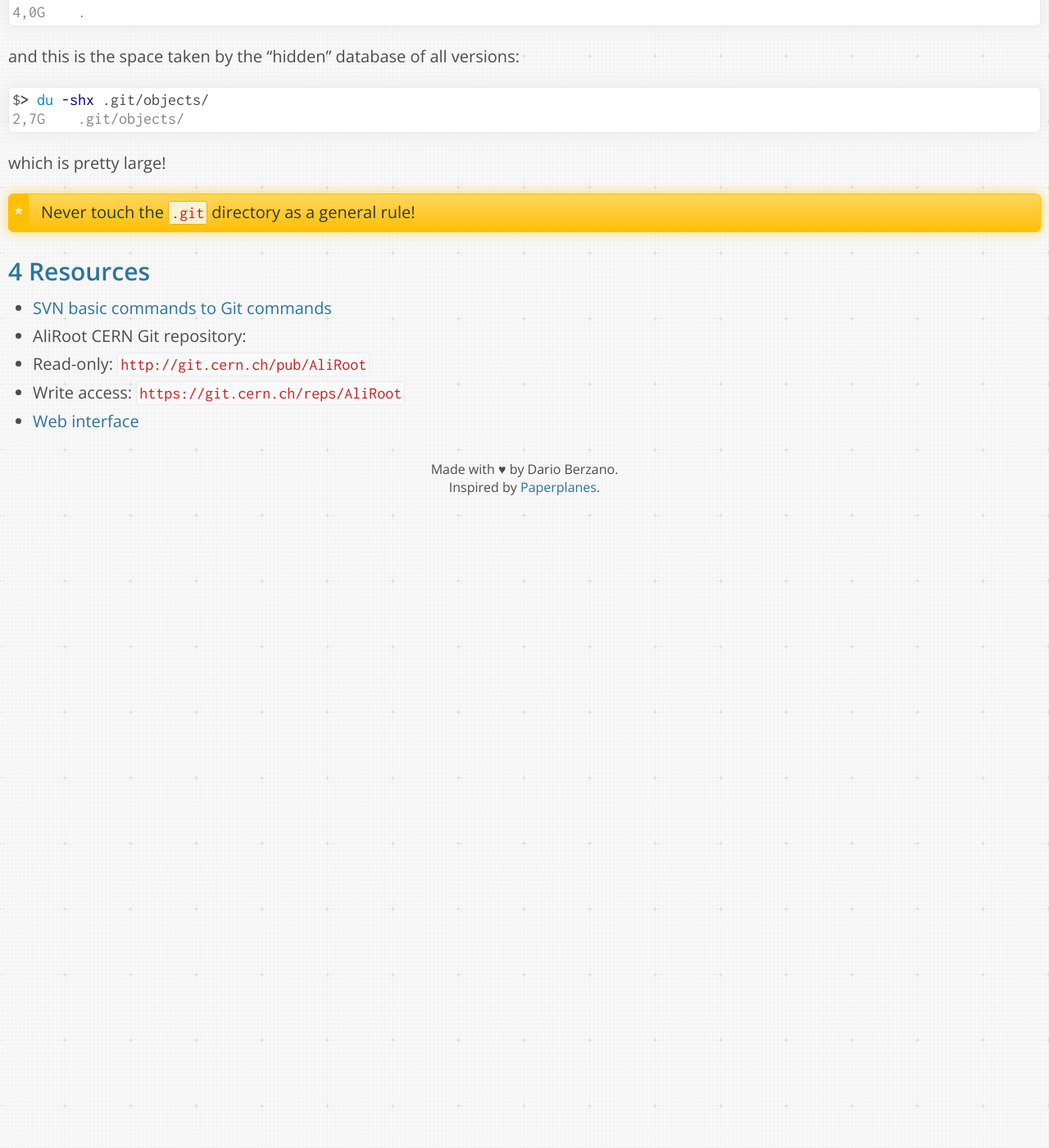
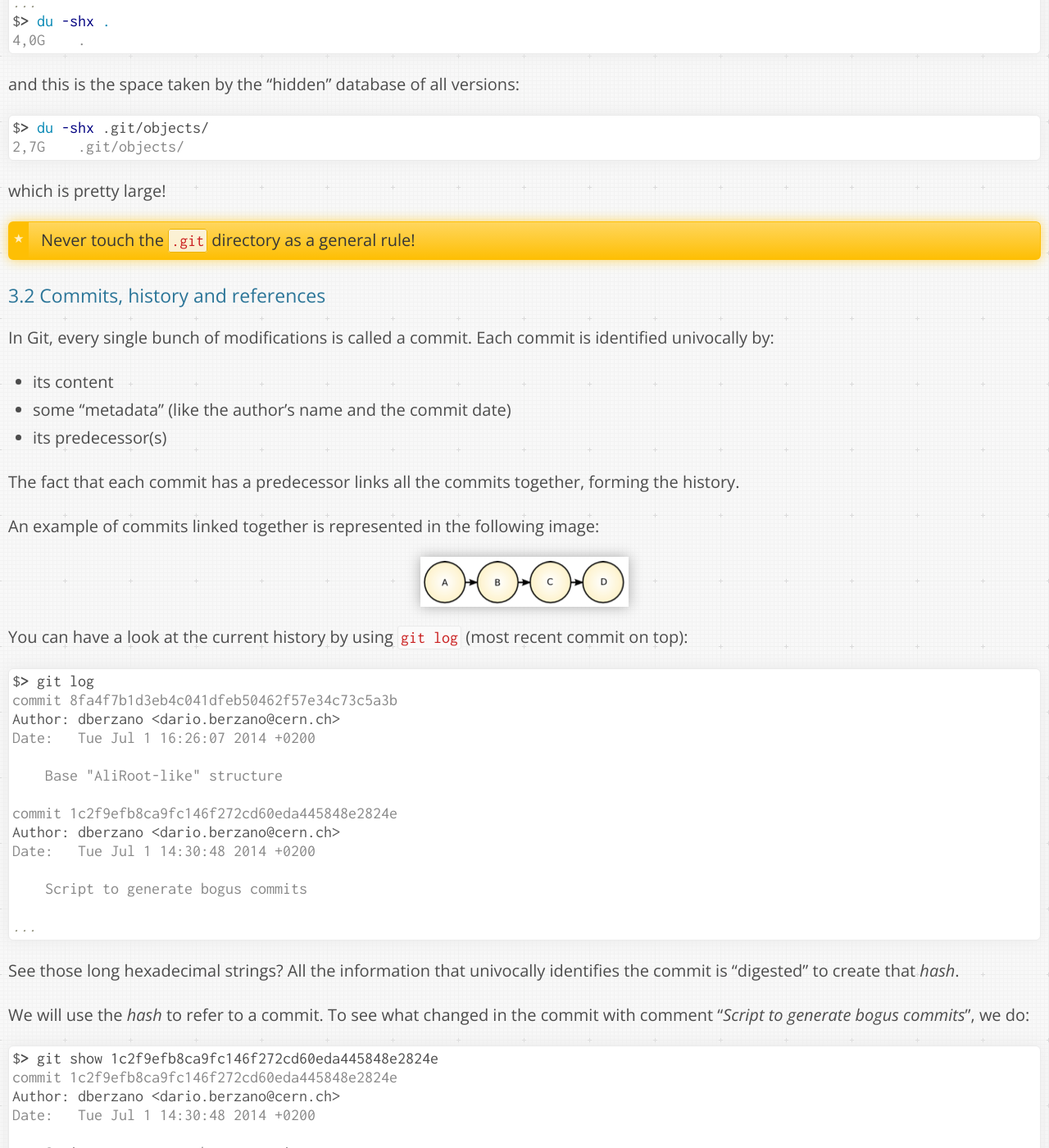
Before and after one commit to dberzano/dberzano.github.io, a Jekyll site: the page built from alice/git/index.md, in a window 1280 px wide and 1400 px high, scrolled down 3932 px. Shown: the whole window at 82% size. Built offline with Jekyll 4.4.1, drawn with Linux system fonts in a browser that asks for light colours; Markdown is read by kramdown in place of the engine named in the settings; before the commit the page ends 4562 px from its top, so only the background shows below that; some of the changed text lies outside the part shown.

Commit message:
GitTut: commits, branches, etc. (1st part)

````diff
--- a/alice/git.md
+++ b/alice/git/index.md
@@ -166,8 +166,8 @@
 #### What does Git hide from my eyes?
 
 To see what we mean, this is the space taken by a full AliRoot clone
-*(don't actually do it, it will take a while to download, just consider
-the example)*:
+*(don't actually do it, it will take a while to download, just
+consider the example)*:
 
 ```console
 $> mkdir your_aliroot_clone
@@ -190,6 +190,132 @@
 > Never touch the `.git` directory as a general rule!
 
 
+### Commits, history and references
+
+In Git, every single bunch of modifications is called a **commit**.
+Each commit is identified univocally by:
+
+* its content
+* some "metadata" (like the author's name and the commit date)
+* its predecessor(s)
+
+The fact that each commit has a predecessor links all the commits
+together, forming the **history**.
+
+An example of commits linked together is represented in the following
+image:
+
+![Simple history](git-history.png)
+
+You can have a look at the current history by using `git log` (most
+recent commit on top):
+
+```console
+$> git log
+commit 8fa4f7b1d3eb4c041dfeb50462f57e34c73c5a3b
+Author: dberzano <dario.berzano@cern.ch>
+Date:   Tue Jul 1 16:26:07 2014 +0200
+
+    Base "AliRoot-like" structure
+
+commit 1c2f9efb8ca9fc146f272cd60eda445848e2824e
+Author: dberzano <dario.berzano@cern.ch>
+Date:   Tue Jul 1 14:30:48 2014 +0200
+
+    Script to generate bogus commits
+
+...
+```
+
+See those long hexadecimal strings? All the information that univocally
+identifies the commit is "digested" to create that *hash*.
+
+We will use the *hash* to refer to a commit. To see what changed in the commit
+with comment "*Script to generate bogus commits*", we do:
+
+```console
+$> git show 1c2f9efb8ca9fc146f272cd60eda445848e2824e
+commit 1c2f9efb8ca9fc146f272cd60eda445848e2824e
+Author: dberzano <dario.berzano@cern.ch>
+Date:   Tue Jul 1 14:30:48 2014 +0200
+
+    Script to generate bogus commits
+
+diff --git a/immutable/generate-commits.sh b/immutable/generate-commits.sh
+new file mode 100755
+index 0000000..a2a67bb
+--- /dev/null
++++ b/immutable/generate-commits.sh
+@@ -0,0 +1,48 @@
++#!/bin/bash
++cd `dirname "$0"`
++while ! [ -d .git ] ; do
++  cd ..
++  [ "$PWD" == / ] && exit 1
++done
+...
+```
+
+> The hash is 40 chars long: it is rather common to "abbreviate" it using only
+> the first chars (commonly 7 or 10), when we have no ambiguities. The above
+> command would become:
+>
+> ```bash
+> git show 1c2f9ef
+> ```
+
+At any point in the history, developers might decide to create a
+"development line" distinct from the main one. Each development line
+is called a **branch**, and the main development line is
+conventionally called the **master** branch:
+
+![Branches](git-branches.png)
+
+You can see the branch currently selected with the command:
+
+```console
+$> git status
+On branch master
+Your branch is up-to-date with 'origin/master'.
+
+nothing to commit, working directory clean
+```
+
+The output gives you two important pieces of information:
+
+* your current *local* branch: **master**
+* the corresponding *remote* branch: **origin/master**
+
+By default there is a single remote repository and it is called **origin**, and
+in general every *local* branch created from the *remote* **origin/branch** will
+be named **branch**.
+
+It is also possible to have local branches not linked to any remote branch.
+
+> A remote and local branch might be linked, but they are not kept in sync
+> automatically.
+
+You can list the available *remote* branches:
+
+```console
+$> git branch -r
+  origin/HEAD -> origin/master
+  origin/devel-hlt
+  origin/master
+```
+
+You can also list all the *local* branches, along with their corresponding
+*remote* branch:
+
+```console
+$> git branch -vv
+* master 8fa4f7b [origin/master] Base "AliRoot-like" structure
+```
+
+We currently have only the **master** branch which corresponds, once again, to
+**origin/master**, indicated in square brackets.
+
+
 Resources
 ---------
 
````
Also changed, not shown: alice/git/git-branches.png (added), alice/git/git-history.png (added).
